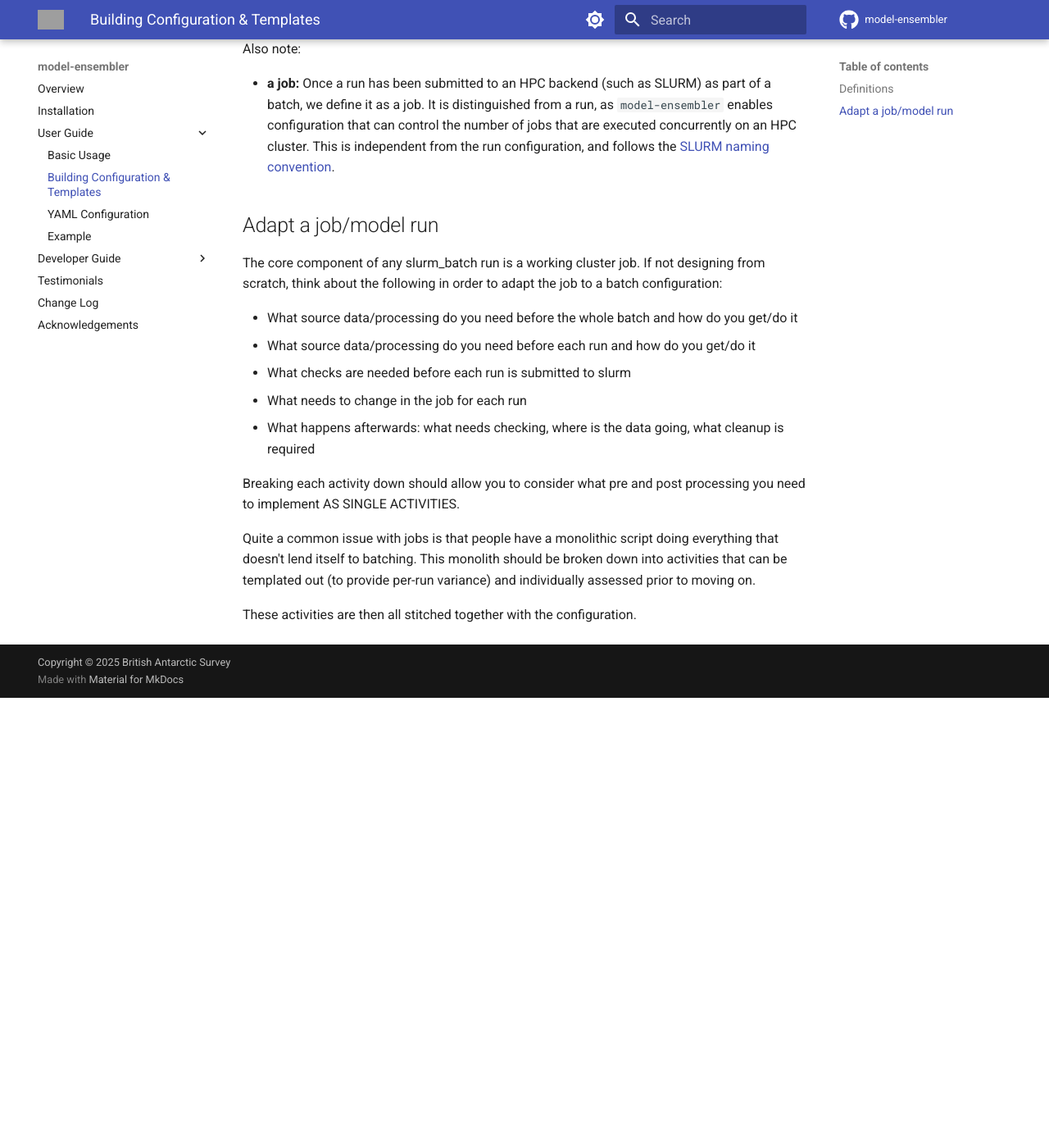
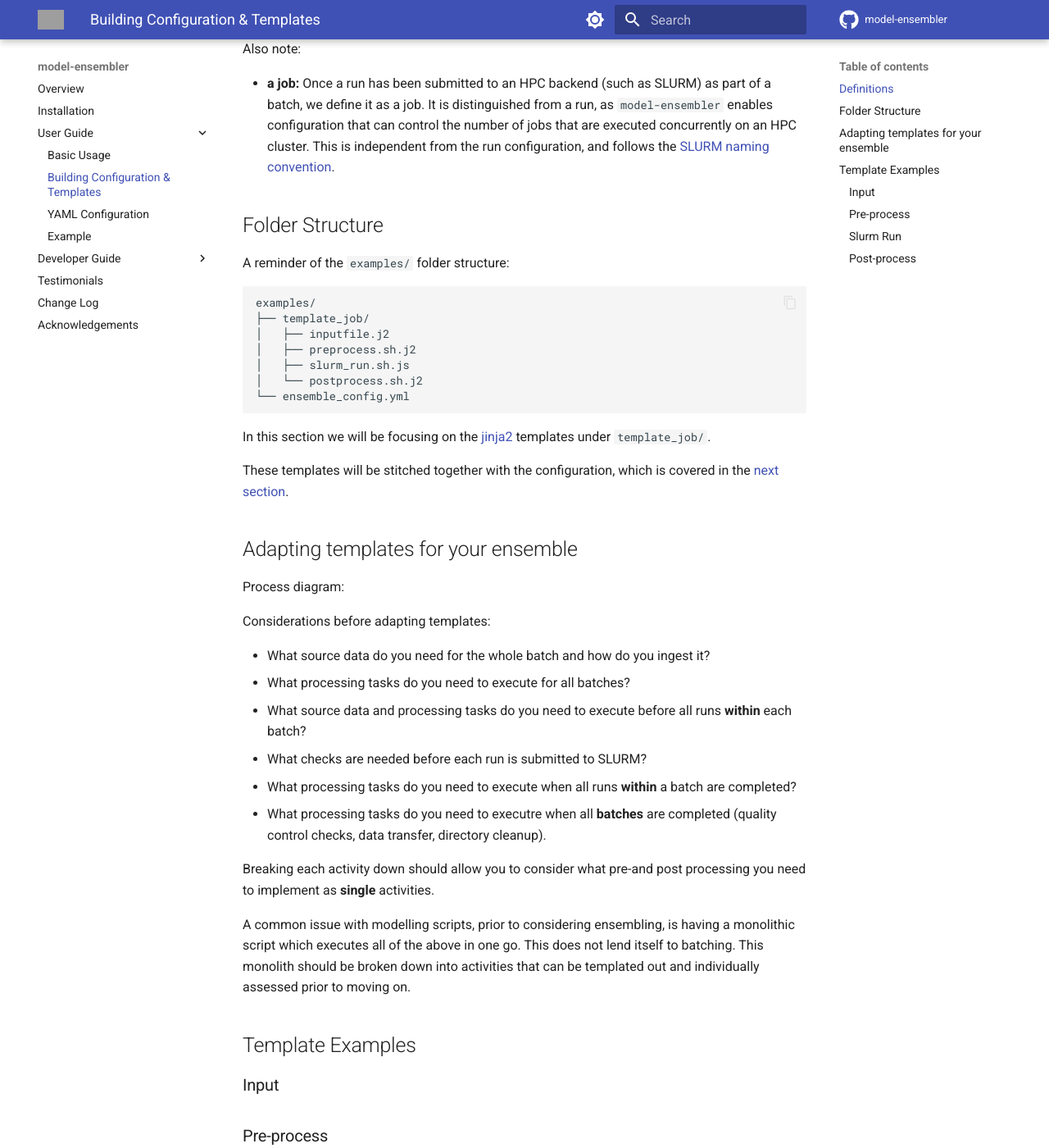
Before and after one commit to environmental-forecasting/model-ensembler, an MkDocs documentation site: the page built from docs/user/templates.md, in a window 1280 px wide and 1400 px high, scrolled down 1391 px. Shown: the whole window at 82% size. Built offline with MkDocs 1.6.1 and Material for MkDocs 9.7.7, drawn with Linux system fonts in a browser that asks for light colours; comment, search, counter and statistics services are not loaded; before the commit the page ends 2242 px from its top, so only the background shows below that; some of the changed text lies outside the part shown; grey boxes are pictures that could not be loaded.

Commit message:
improve flow of templating section

````diff
--- a/docs/user/templates.md
+++ b/docs/user/templates.md
@@ -24,28 +24,56 @@ Also note:
 * **a job:** Once a run has been submitted to an HPC backend (such as SLURM) as part of a batch, we define it as a job. It is distinguished from a run,
 as `model-ensembler` enables configuration that can control the number of jobs that are executed concurrently on an HPC cluster. This is independent from the run configuration, and follows the [SLURM naming convention](https://slurm.schedmd.com/quickstart.html).
 
+## Folder Structure
+A reminder of the `examples/` folder structure:
 
-## Adapt a job/model run
+```shell
+examples/
+├── template_job/
+│   ├── inputfile.j2
+│   ├── preprocess.sh.j2
+│   ├── slurm_run.sh.js
+│   └── postprocess.sh.j2
+└── ensemble_config.yml
+```
+
+In this section we will be focusing on the [jinja2](https://jinja.palletsprojects.com/en/stable/) templates under `template_job/`.
+
+These templates will be stitched together with the configuration, which is covered in the [next section](yaml.md).
+
+## Adapting templates for your ensemble
+
+Process diagram:
+
+Considerations before adapting templates:
+
+* What source data do you need for the whole batch and how do you ingest it?
+* What processing tasks do you need to execute for all batches?
+* What source data and processing tasks do you need to execute before all runs **within** each batch?
+* What checks are needed before each run is submitted to SLURM?
+* What processing tasks do you need to execute when all runs **within** a batch are completed?
+* What processing tasks do you need to executre when all **batches** are completed
+(quality control checks, data transfer, directory cleanup).
+
+Breaking each activity down should allow you to consider what pre-and post
+processing you need to implement as **single** activities.
+
+A common issue with modelling scripts, prior to considering ensembling, is having a monolithic script
+which executes all of the above in one go. This does not lend itself to batching.
+This monolith should be broken down into activities that can be templated out and
+individually assessed prior to moving on.
+
+## Template Examples
+### Input
+
+### Pre-process
+
+### Slurm Run
 
 The core component of any slurm_batch run is a working cluster job. If not
 designing from scratch, think about the following in order to adapt the job
 to a batch configuration:
 
-* What source data/processing do you need before the whole batch and how do you
-  get/do it
-* What source data/processing do you need before each run and how do you get/do
-  it
-* What checks are needed before each run is submitted to slurm
-* What needs to change in the job for each run
-* What happens afterwards: what needs checking, where is the data going, what
-  cleanup is required
 
-Breaking each activity down should allow you to consider what pre and post
-processing you need to implement AS SINGLE ACTIVITIES.
 
-Quite a common issue with jobs is that people have a monolithic script doing
-everything that doesn't lend itself to batching. This monolith should be
-broken down into activities that can be templated out (to provide per-run
-variance) and individually assessed prior to moving on.
-
-These activities are then all stitched together with the configuration.
+### Post-process
````
